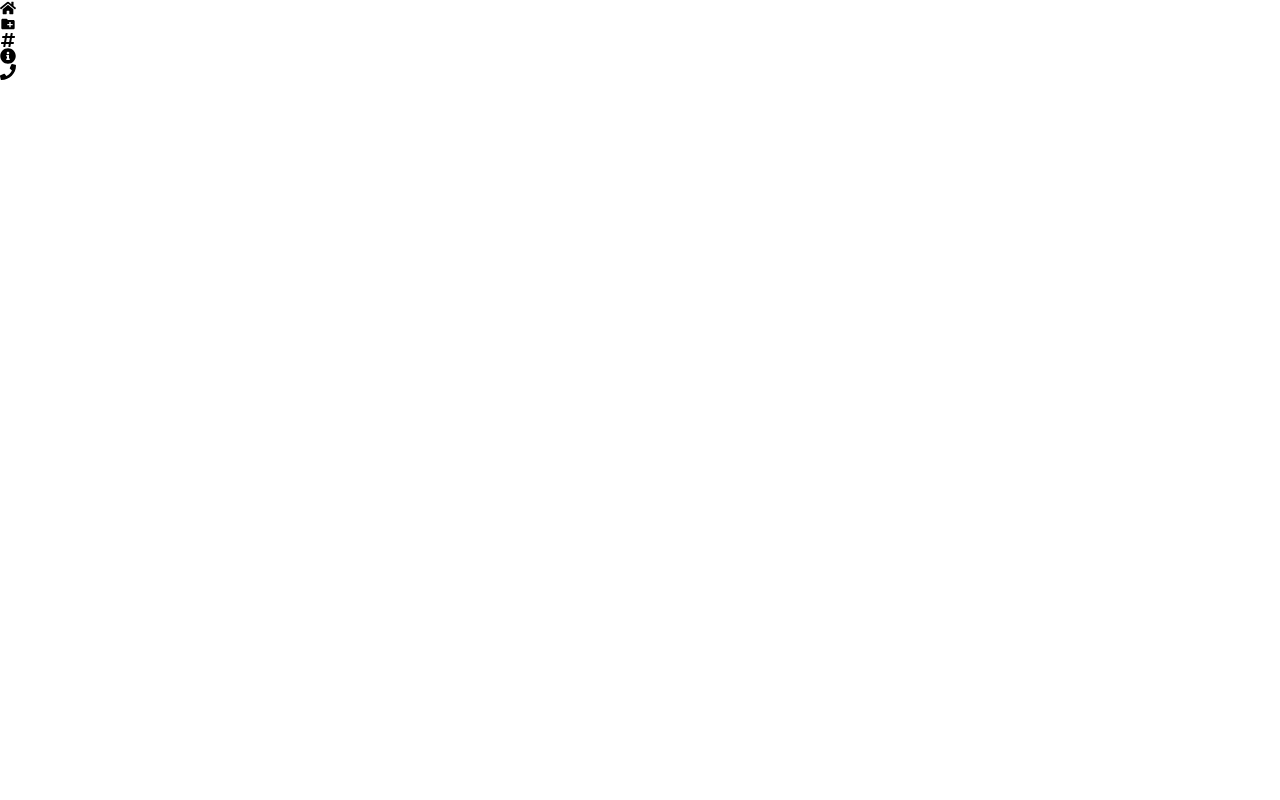
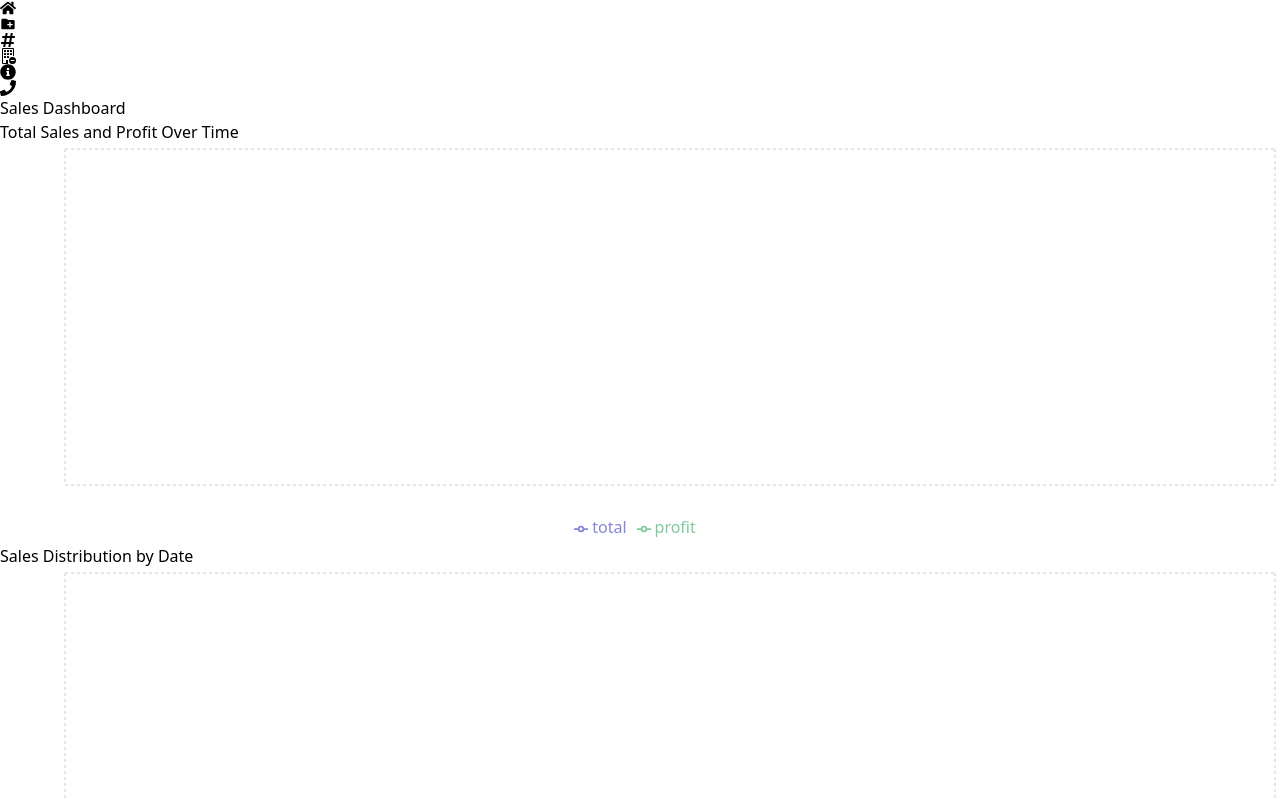
Before and after one commit to Hossam-Zahwo/crud-pro, a React (Vite) app: page /Dashboard in a window 1280 px wide. Before the commit this address had no page. Shown: the top 800 px of the page. Built offline with nearby package versions, Linux system fonts and the light colour scheme.

Commit message:
Your commit message

```diff
--- a/package.json
+++ b/package.json
@@ -15,7 +15,8 @@
     "react-dom": "^18.3.1",
     "react-icons": "^5.4.0",
     "react-router": "^7.1.1",
-    "react-router-dom": "^7.1.1"
+    "react-router-dom": "^7.1.1",
+    "recharts": "^2.15.0"
   },
   "devDependencies": {
     "@eslint/js": "^9.17.0",
--- a/src/App.tsx
+++ b/src/App.tsx
@@ -5,7 +5,7 @@ import './index.css';
 import AddNew from './pages/AddNew';
 import Home from './pages/Home';
 import SalesOverview from './pages/SalesOverview';
-
+import Dashboard from './pages/Dashboard';
 function App() {
   return (
     <div className="grid">
@@ -16,6 +16,7 @@ function App() {
           <Route path="/AddNew" element={<AddNew />} />
           <Route path="/about" element={<About />} />
           <Route path="/SalesOverview"  element={<SalesOverview />} />
+          <Route path="/Dashboard" element={<Dashboard />} />
         </Routes>
       </div>
     </div>
--- a/src/components/AddProductForm.tsx
+++ b/src/components/AddProductForm.tsx
@@ -40,8 +40,9 @@ const AddProductForm: React.FC<AddProductFormProps> = ({
 
   return (
     <div className="mb-6 p-6 border rounded-lg shadow-md bg-gray-50 w-full max-w-4xl mx-auto">
-      <h2 className="text-xl font-semibold mb-4 text-gray-700 text-center">Add Product</h2>
-      <div className="grid grid-cols-1 sm:grid-cols-2 gap-4">
+      <h2 className="text-xl font-semibold w-full mb-4 text-gray-700 text-center">Add Product</h2>
+      <div className="flex flex-col w-full justify-center items-center">
+<div className='grid grid-cols-3 gap-4 w-full'>
           {/* حقل اسم المنتج */}
           <div>
             <label className="block mb-2 text-gray-700">Product Name</label>
@@ -134,6 +135,10 @@ const AddProductForm: React.FC<AddProductFormProps> = ({
             ))}
           </select>
         </div>
+</div>
+
+
+<div  className="flex justify-between items-center mt-4 gap-4 w-full">
 
           {/* حقل الصورة */}
           <div>
@@ -145,15 +150,19 @@ const AddProductForm: React.FC<AddProductFormProps> = ({
               className="border p-3 w-full rounded-lg"
             />
           </div>
-      </div>
-
             {/* زر الإضافة */}
+        <div className='flex justify-end items-end'>
           <button
             onClick={handleAddClick}
-        className="mt-4 bg-blue-500 text-white p-3 w-full hover:bg-blue-600 rounded-lg"
+            className="mt-4 flex justify-center items-center bg-blue-500 text-white h-10 p-3 w-32 hover:bg-blue-600 rounded-lg"
           >
             Add Product
           </button>
+        </div>
+</div >
+      </div>
+
+
     </div>
   );
 };
--- a/src/components/Navbar.tsx
+++ b/src/components/Navbar.tsx
@@ -1,6 +1,7 @@
 import { NavLink } from 'react-router-dom';
 import { FaHome, FaInfoCircle, FaPhone, FaHashtag } from 'react-icons/fa';
 import { MdCreateNewFolder } from "react-icons/md";
+import { BsBuildingDash } from "react-icons/bs";
 
 function Navbar() {
   return (
@@ -44,6 +45,18 @@ function Navbar() {
         </li>
         <li className="mb-4">
           <NavLink
+            to="/Dashboard"
+            className={({ isActive }) =>
+              isActive
+                ? "py-2 px-2 bg-gray-400 flex justify-center items-center"
+                : "py-2 px-2 hover:bg-gray-500 flex justify-center items-center shadow-md"
+            }
+          >
+            <BsBuildingDash  className="text-lg" />
+          </NavLink>
+        </li>
+        <li className="mb-4">
+          <NavLink
             to="/about"
             className={({ isActive }) =>
               isActive
--- /dev/null
+++ b/src/pages/Dashboard.tsx
@@ -0,0 +1,106 @@
+import React, { useState, useEffect } from 'react';
+import { LineChart, Line, XAxis, YAxis, CartesianGrid, Tooltip, Legend, ResponsiveContainer, BarChart, Bar, PieChart, Pie, Cell } from 'recharts';
+import { getSalesFromLocalStorage } from '../utils/localStorageUtils';
+
+interface Sale {
+  id: number;
+  customerId: number;
+  customerName: string;
+  customerPhone: string;
+  saleDate: string;
+  purchases: Product[];
+  total: number;
+}
+
+interface Product {
+  id: number;
+  name: string;
+  price: number;
+}
+
+const Dashboard: React.FC = () => {
+  const [sales, setSales] = useState<Sale[]>([]);
+
+  useEffect(() => {
+    const fetchedSales = getSalesFromLocalStorage();
+    setSales(fetchedSales);
+  }, []);
+
+  const salesData = sales.map(sale => ({
+    date: sale.saleDate,
+    total: sale.total,
+    profit: sale.total * 0.2 // Assuming 20% profit margin
+  }));
+
+  const aggregateData = salesData.reduce((acc, cur) => {
+    const date = cur.date.split('T')[0]; // Assuming date is in ISO format
+    if (!acc[date]) {
+      acc[date] = { date, total: 0, profit: 0 };
+    }
+    acc[date].total += cur.total;
+    acc[date].profit += cur.profit;
+    return acc;
+  }, {} as { [key: string]: { date: string, total: number, profit: number } });
+
+  const chartData = Object.values(aggregateData);
+
+  return (
+    <div className="container mx-auto p-6">
+      <h2 className="text-2xl font-bold mb-6">Sales Dashboard</h2>
+
+      <div className="mb-12">
+        <h3 className="text-xl font-bold mb-4">Total Sales and Profit Over Time</h3>
+        <ResponsiveContainer width="100%" height={400}>
+          <LineChart data={chartData}>
+            <CartesianGrid strokeDasharray="3 3" />
+            <XAxis dataKey="date" />
+            <YAxis />
+            <Tooltip />
+            <Legend />
+            <Line type="monotone" dataKey="total" stroke="#8884d8" activeDot={{ r: 8 }} />
+            <Line type="monotone" dataKey="profit" stroke="#82ca9d" />
+          </LineChart>
+        </ResponsiveContainer>
+      </div>
+
+      <div className="mb-12">
+        <h3 className="text-xl font-bold mb-4">Sales Distribution by Date</h3>
+        <ResponsiveContainer width="100%" height={400}>
+          <BarChart data={chartData}>
+            <CartesianGrid strokeDasharray="3 3" />
+            <XAxis dataKey="date" />
+            <YAxis />
+            <Tooltip />
+            <Legend />
+            <Bar dataKey="total" fill="#8884d8" />
+            <Bar dataKey="profit" fill="#82ca9d" />
+          </BarChart>
+        </ResponsiveContainer>
+      </div>
+
+      <div>
+        <h3 className="text-xl font-bold mb-4">Profit Share</h3>
+        <ResponsiveContainer width="100%" height={400}>
+          <PieChart>
+            <Pie
+              dataKey="profit"
+              data={chartData}
+              cx="50%"
+              cy="50%"
+              outerRadius={150}
+              fill="#8884d8"
+              label
+            >
+              {chartData.map((entry, index) => (
+                <Cell key={`cell-${index}`} fill={['#8884d8', '#82ca9d'][index % 2]} />
+              ))}
+            </Pie>
+            <Tooltip />
+          </PieChart>
+        </ResponsiveContainer>
+      </div>
+    </div>
+  );
+};
+
+export default Dashboard;
```
Also changed, not shown: 1 other file (tests, documents, lock files or other folders). Lines whose indentation alone changed are shown as unchanged.
